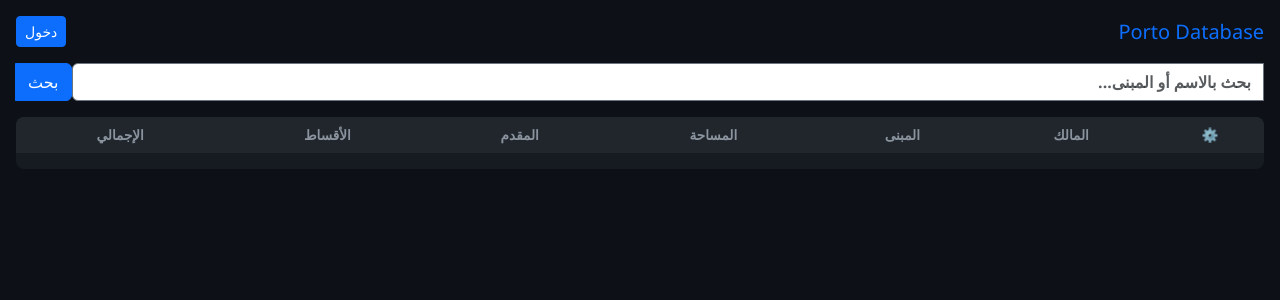
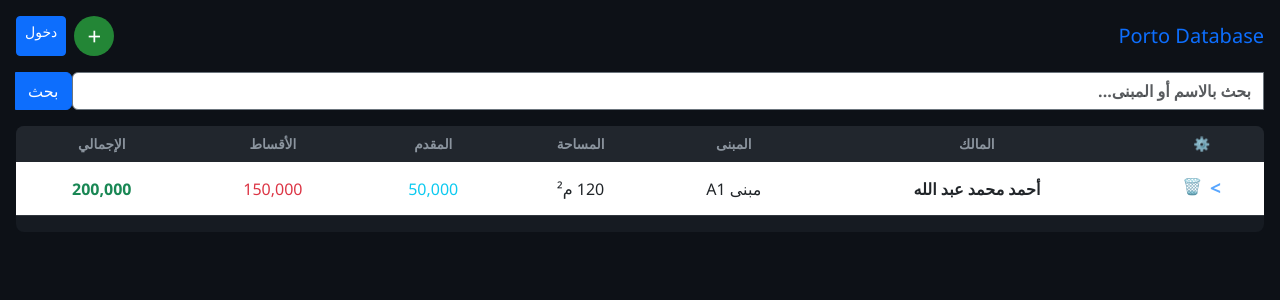
Before and after one commit to PORTO-REALSTATE/Databse_PortoOffice, a Flask app: page / in a window 1280 px wide. Shown: the top 300 px of the page. Run offline with Flask 3, Linux system fonts and the light colour scheme; data that the repository does not hold is empty.

Commit message:
Refactor login/logout buttons and form submissions
Updated the index.html file to modify the login/logout buttons, change the form submission methods to prevent default behavior, and adjust the modal forms for adding and editing data.

```diff
--- a/templates/index.html
+++ b/templates/index.html
@@ -23,19 +23,15 @@
     <div class="d-flex justify-content-between align-items-center mb-3">
         <h5 class="m-0 text-primary">Porto Database</h5>
         <div class="d-flex gap-2">
-            {% if session.get('logged_in') %}
-                <button class="add-btn" data-bs-toggle="modal" data-bs-target="#addModal">+</button>
-                <a href="/logout" class="btn btn-outline-danger btn-sm">خروج</a>
-            {% else %}
-                <a href="/login" class="btn btn-primary btn-sm">دخول</a>
-            {% endif %}
+            <button class="add-btn" data-bs-toggle="modal" data-bs-target="#addModal">+</button>
+            <a href="login.html" class="btn btn-primary btn-sm">دخول</a>
         </div>
     </div>
 
-    <form method="GET" class="mb-3">
+    <form class="mb-3" onsubmit="event.preventDefault();">
         <div class="input-group">
-            <input type="text" name="search" class="form-control bg-dark text-white border-secondary" placeholder="بحث بالاسم أو المبنى..." value="{{ request.args.get('search', '') }}">
-            <button class="btn btn-primary">بحث</button>
+            <input type="text" class="form-control bg-dark text-white border-secondary" placeholder="بحث بالاسم أو المبنى...">
+            <button class="btn btn-primary" type="button">بحث</button>
         </div>
     </form>
 
@@ -53,63 +49,52 @@
                 </tr>
             </thead>
             <tbody>
-                {% for item in items %}
-                {% set down = item.down | replace(',', '') | float if item.down else 0 %}
-                {% set i_val = item.inst_val | replace(',', '') | float if item.inst_val else 0 %}
-                {% set i_num = item.inst_num | float if item.inst_num else 0 %}
-                {% set sum_inst = i_val * i_num %}
                 <tr>
                     <td>
                         <div class="d-flex gap-2 justify-content-center">
-                            <span class="action-link" data-bs-toggle="modal" data-bs-target="#edit{{ item.id }}">&gt;</span>
-                            {% if session.get('logged_in') %}
-                            <a href="/delete/{{ item.id }}" class="text-danger text-decoration-none" onclick="return confirm('حذف؟')">🗑️</a>
-                            {% endif %}
+                            <span class="action-link" data-bs-toggle="modal" data-bs-target="#editDemo">&gt;</span>
+                            <span class="text-danger" style="cursor:pointer;" onclick="confirm('حذف؟')">🗑️</span>
                         </div>
                     </td>
-                    <td class="fw-bold">{{ item.owner }}</td>
-                    <td>{{ item.bld }}</td>
-                    <td>{{ item.area }}</td>
-                    <td class="text-info">{{ "{:,.0f}".format(down) }}</td>
-                    <td class="text-danger">{{ "{:,.0f}".format(sum_inst) }}</td>
-                    <td class="text-success fw-bold">{{ "{:,.0f}".format(down + sum_inst) }}</td>
+                    <td class="fw-bold">أحمد محمد عبد الله</td>
+                    <td>مبنى A1</td>
+                    <td>120 م²</td>
+                    <td class="text-info">50,000</td>
+                    <td class="text-danger">150,000</td>
+                    <td class="text-success fw-bold">200,000</td>
                 </tr>
 
-                <div class="modal fade" id="edit{{ item.id }}" tabindex="-1">
+                <div class="modal fade" id="editDemo" tabindex="-1">
                     <div class="modal-dialog modal-lg modal-dialog-centered">
                         <div class="modal-content">
                             <div class="modal-header border-secondary">
-                                <h6>تعديل: {{ item.owner }}</h6>
+                                <h6>تعديل: أحمد محمد عبد الله</h6>
                                 <button type="button" class="btn-close btn-close-white" data-bs-dismiss="modal"></button>
                             </div>
-                            <form action="/edit/{{ item.id }}" method="POST">
+                            <form onsubmit="event.preventDefault();">
                                 <div class="modal-body">
                                     <div class="row g-2">
-                                        <div class="col-md-6"><label class="small text-secondary">المالك</label><input type="text" name="owner" class="form-control" value="{{ item.owner }}"></div>
-                                        <div class="col-md-3"><label class="small text-secondary">المبنى</label><input type="text" name="bld" class="form-control" value="{{ item.bld }}"></div>
-                                        <div class="col-md-3"><label class="small text-secondary">الدور</label><input type="text" name="floor" class="form-control" value="{{ item.floor }}"></div>
-                                        <div class="col-md-4"><label class="small text-secondary">المساحة</label><input type="text" name="area" class="form-control" value="{{ item.area }}"></div>
-                                        <div class="col-md-4"><label class="small text-secondary">المنطقة</label><input type="text" name="zone" class="form-control" value="{{ item.zone }}"></div>
-                                        <div class="col-md-4"><label class="small text-secondary">الفيو</label><input type="text" name="view" class="form-control" value="{{ item.view }}"></div>
-                                        <div class="col-md-4"><label class="small text-primary">المقدم</label><input type="text" name="down" class="form-control down_val" value="{{ item.down }}"></div>
-                                        <div class="col-md-4"><label class="small text-primary">القسط</label><input type="text" name="inst_val" class="form-control inst_val" value="{{ item.inst_val }}"></div>
-                                        <div class="col-md-4"><label class="small text-primary">العدد</label><input type="number" name="inst_num" class="form-control inst_num" value="{{ item.inst_num }}"></div>
+                                        <div class="col-md-6"><label class="small text-secondary">المالك</label><input type="text" class="form-control" value="أحمد محمد عبد الله"></div>
+                                        <div class="col-md-3"><label class="small text-secondary">المبنى</label><input type="text" class="form-control" value="مبنى A1"></div>
+                                        <div class="col-md-3"><label class="small text-secondary">الدور</label><input type="text" class="form-control" value="الثالث"></div>
+                                        <div class="col-md-4"><label class="small text-secondary">المساحة</label><input type="text" class="form-control" value="120 م²"></div>
+                                        <div class="col-md-4"><label class="small text-secondary">المنطقة</label><input type="text" class="form-control" value="المرحلة الأولى"></div>
+                                        <div class="col-md-4"><label class="small text-secondary">الفيو</label><input type="text" class="form-control" value="لاندسكيب"></div>
+                                        <div class="col-md-4"><label class="small text-primary">المقدم</label><input type="text" class="form-control down_val" value="50,000"></div>
+                                        <div class="col-md-4"><label class="small text-primary">القسط</label><input type="text" class="form-control inst_val" value="5,000"></div>
+                                        <div class="col-md-4"><label class="small text-primary">العدد</label><input type="number" class="form-control inst_num" value="30"></div>
                                         <div class="col-md-6"><label class="small text-danger">مجموع الأقساط</label><input type="text" class="form-control calc-box total_inst" readonly></div>
                                         <div class="col-md-6"><label class="small text-success">الإجمالي الكلي</label><input type="text" class="form-control calc-box total_all" readonly></div>
                                     </div>
                                 </div>
                                 <div class="modal-footer border-0">
-                                    {% if session.get('logged_in') %}
-                                        <button type="submit" class="btn btn-success w-100">حفظ التعديلات</button>
-                                    {% else %}
-                                        <button type="button" class="btn btn-secondary w-100" disabled>عرض فقط (يتطلب تسجيل الدخول للتعديل)</button>
-                                    {% endif %}
+                                    <button type="button" class="btn btn-success w-100" data-bs-dismiss="modal">حفظ التعديلات (معاينة)</button>
                                 </div>
                             </form>
                         </div>
                     </div>
                 </div>
-                {% endfor %}
+
             </tbody>
         </table>
     </div>
@@ -122,29 +107,29 @@
                     <button type="button" class="btn-close btn-close-white" data-bs-dismiss="modal"></button>
                 </div>
                 <div class="modal-body">
-                    <form action="/upload" method="POST" enctype="multipart/form-data" class="mb-4 pb-3 border-bottom border-secondary">
-                        <label class="small text-info mb-2">استيراد Excel (المالك، الدور، المبنى، المساحة، المنطقة، الفيو، المقدم، قيمة القسط، عدد الأقساط)</label>
+                    <form class="mb-4 pb-3 border-bottom border-secondary" onsubmit="event.preventDefault();">
+                        <label class="small text-info mb-2">استيراد Excel</label>
                         <div class="input-group">
-                            <input type="file" name="excel_file" class="form-control" accept=".xlsx, .xls" required>
-                            <button type="submit" class="btn btn-info text-white">رفع</button>
+                            <input type="file" class="form-control" accept=".xlsx, .xls" required>
+                            <button type="button" class="btn btn-info text-white">رفع</button>
                         </div>
                     </form>
 
-                    <form action="/add" method="POST">
+                    <form onsubmit="event.preventDefault();">
                         <div class="row g-2">
-                            <div class="col-md-6"><input type="text" name="owner" class="form-control" placeholder="المالك" required></div>
-                            <div class="col-md-3"><input type="text" name="bld" class="form-control" placeholder="المبنى"></div>
-                            <div class="col-md-3"><input type="text" name="floor" class="form-control" placeholder="الدور"></div>
-                            <div class="col-md-4"><input type="text" name="area" class="form-control" placeholder="المساحة"></div>
-                            <div class="col-md-4"><input type="text" name="zone" class="form-control" placeholder="المنطقة"></div>
-                            <div class="col-md-4"><input type="text" name="view" class="form-control" placeholder="الفيو"></div>
-                            <div class="col-md-4"><input type="text" name="down" class="form-control down_val" placeholder="المقدم"></div>
-                            <div class="col-md-4"><input type="text" name="inst_val" class="form-control inst_val" placeholder="القسط"></div>
-                            <div class="col-md-4"><input type="number" name="inst_num" class="form-control inst_num" placeholder="العدد"></div>
+                            <div class="col-md-6"><input type="text" class="form-control" placeholder="المالك" required></div>
+                            <div class="col-md-3"><input type="text" class="form-control" placeholder="المبنى"></div>
+                            <div class="col-md-3"><input type="text" class="form-control" placeholder="الدور"></div>
+                            <div class="col-md-4"><input type="text" class="form-control" placeholder="المساحة"></div>
+                            <div class="col-md-4"><input type="text" class="form-control" placeholder="المنطقة"></div>
+                            <div class="col-md-4"><input type="text" class="form-control" placeholder="الفيو"></div>
+                            <div class="col-md-4"><input type="text" class="form-control down_val" placeholder="المقدم"></div>
+                            <div class="col-md-4"><input type="text" class="form-control inst_val" placeholder="القسط"></div>
+                            <div class="col-md-4"><input type="number" class="form-control inst_num" placeholder="العدد"></div>
                             <div class="col-md-6"><input type="text" class="form-control calc-box total_inst" placeholder="مجموع الأقساط" readonly></div>
                             <div class="col-md-6"><input type="text" class="form-control calc-box total_all" placeholder="الإجمالي" readonly></div>
                         </div>
-                        <button type="submit" class="btn btn-success w-100 mt-3">إضافة يدوية</button>
+                        <button type="button" class="btn btn-success w-100 mt-3" data-bs-dismiss="modal">إضافة يدوية</button>
                     </form>
                 </div>
             </div>
@@ -159,7 +144,6 @@
                 const instValInput = modal.querySelector('.inst_val');
                 const instNumInput = modal.querySelector('.inst_num');
 
-                // تخطي الـ Modal إذا لم يحتوي على حقول الحسابات (أمان إضافي)
                 if (!downInput || !instValInput || !instNumInput) return;
 
                 const inputs = [downInput, instValInput, instNumInput];
@@ -177,18 +161,14 @@
                     if (totalAllField) totalAllField.value = (down + sum).toLocaleString('en-US');
                 };
 
-                // ربط المستمع التلقائي عند الكتابة والتعديل الفوري
                 inputs.forEach(i => {
                     i.removeEventListener('input', calc);
                     i.addEventListener('input', calc);
                 });
 
-                // تشغيل الدالة فوراً لحساب الأرقام المخزنة مسبقاً عند فتح الـ Modal
                 calc();
             });
         }
-
-        // إطلاق الحسابات بمجرد اكتمال ظهور أي نافذة Modal على الشاشة
         document.addEventListener('shown.bs.modal', setupCalculations);
     </script>
 </body>
```
